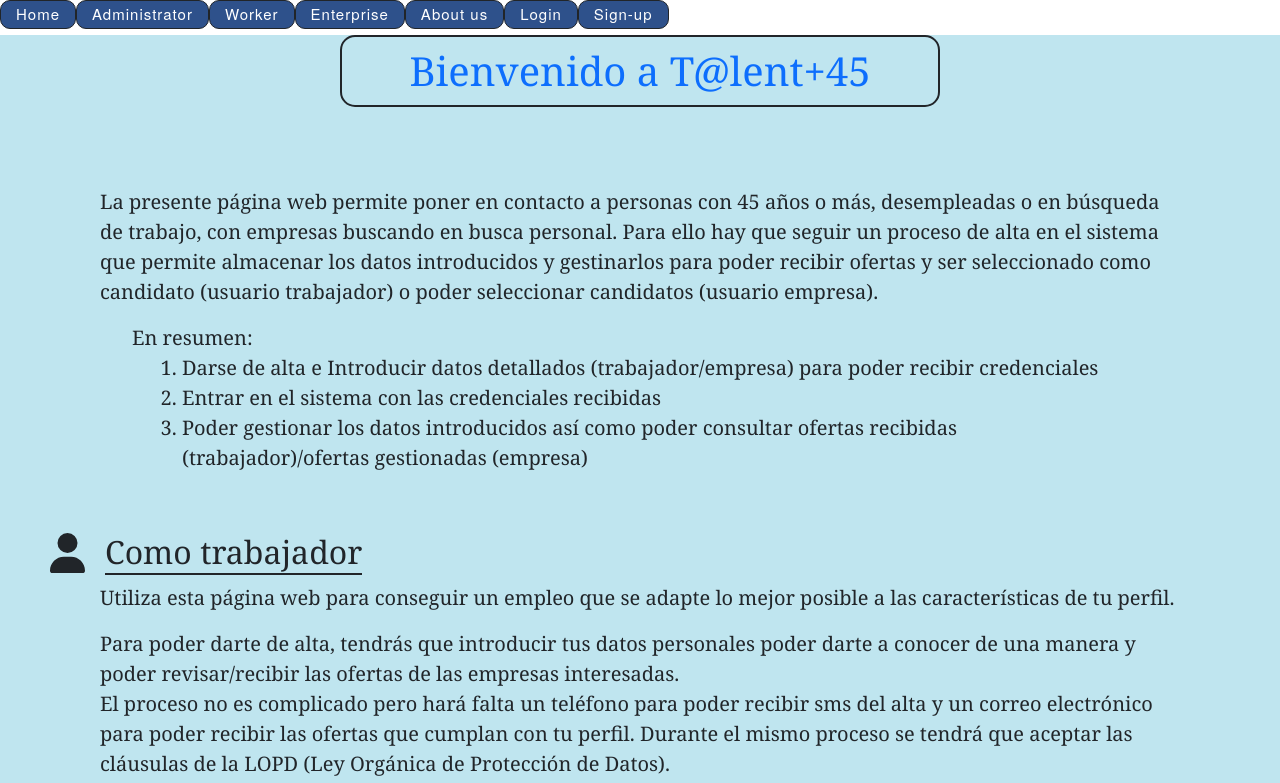
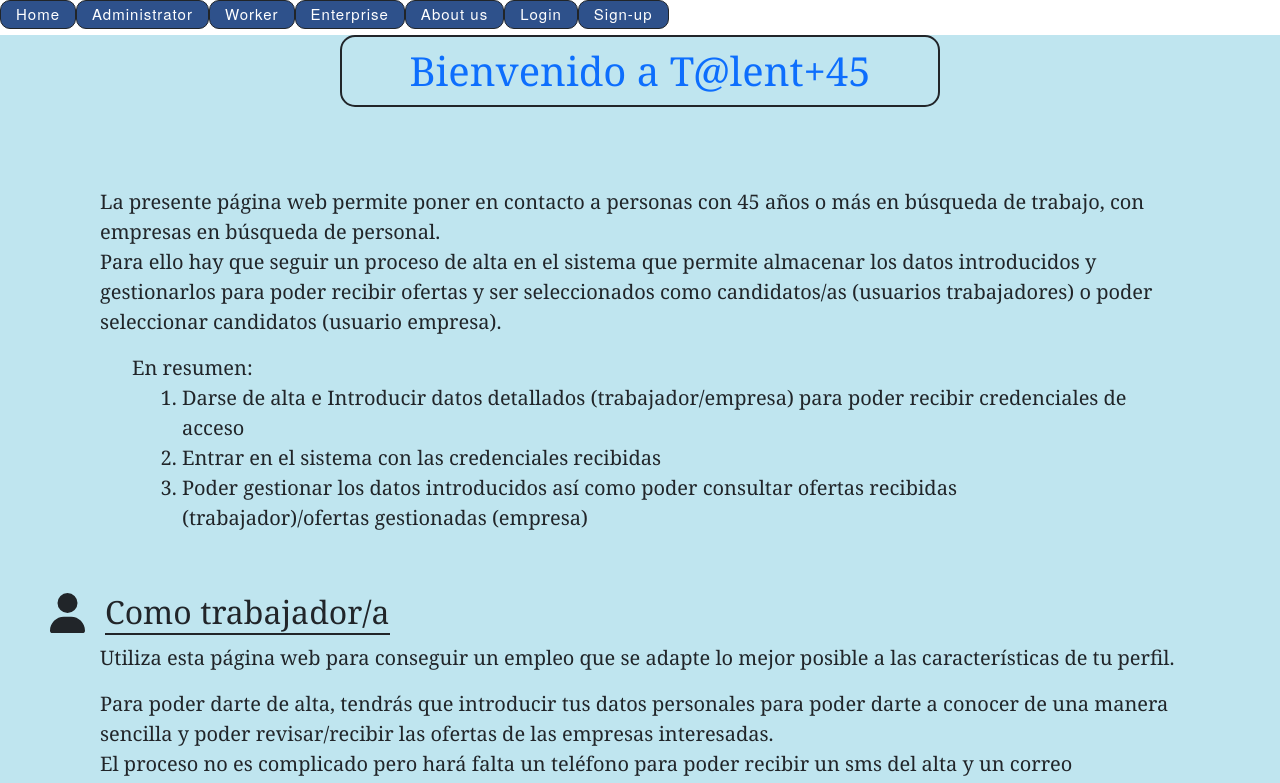
Before and after one commit to JasonRodriguezGarcia/client-React-Capstone, a React (Create React App) app: page / in a window 1280 px wide. Shown: the top 783 px of the page. Built offline with nearby package versions, Linux system fonts and the light colour scheme.

Commit message:
small corection in home page

```diff
--- a/src/pages/navigation/home.js
+++ b/src/pages/navigation/home.js
@@ -19,12 +19,13 @@ export default class Home extends Component { // props are like parameters
                     <h1><a href="#" name="inicio">Bienvenido a T@lent+45</a></h1>
                     <br/>
                     <div className="introduction">
-                        <p>La presente página web permite poner en contacto a personas con 45 años o más, desempleadas o en búsqueda de trabajo, con empresas buscando en busca personal. Para ello hay que seguir un proceso de alta en el sistema que permite almacenar los datos introducidos y gestinarlos para poder recibir ofertas y ser seleccionado como candidato (usuario trabajador) o poder seleccionar candidatos (usuario empresa).
+                        <p>La presente página web permite poner en contacto a personas con 45 años o más en búsqueda de trabajo, con empresas en búsqueda de personal. <br/>
+                        Para ello hay que seguir un proceso de alta en el sistema que permite almacenar los datos introducidos y gestionarlos para poder recibir ofertas y ser seleccionados como candidatos/as (usuarios trabajadores) o poder seleccionar candidatos (usuario empresa).
                         </p>
 
                         <ol>
                             En resumen:
-                            <li>Darse de alta e Introducir datos detallados (trabajador/empresa) para poder recibir credenciales</li>
+                            <li>Darse de alta e Introducir datos detallados (trabajador/empresa) para poder recibir credenciales de acceso</li>
                             <li>Entrar en el sistema con las credenciales recibidas</li>
                             <li>Poder gestionar los datos introducidos así como poder consultar ofertas recibidas (trabajador)/ofertas gestionadas (empresa)
                             </li>
@@ -36,13 +37,13 @@ export default class Home extends Component { // props are like parameters
                                 <FontAwesomeIcon icon={faUser}
                                                     />
                             </div>
-                            <h2>Como trabajador</h2>
+                            <h2>Como trabajador/a</h2>
                         </div>
                             <p>
                                 Utiliza esta página web para conseguir un empleo que se adapte lo mejor posible a las características de tu perfil.
                             </p>
-                            <p>Para poder darte de alta, tendrás que introducir tus datos personales poder darte a conocer de una manera y poder revisar/recibir las ofertas de las empresas interesadas.<br/>
-                            El proceso no es complicado pero hará falta un teléfono para poder recibir sms del alta y un correo electrónico para poder recibir las ofertas que cumplan con tu perfil. Durante el mismo proceso se tendrá que aceptar las cláusulas de la LOPD (Ley Orgánica de Protección de Datos).</p>
+                            <p>Para poder darte de alta, tendrás que introducir tus datos personales para poder darte a conocer de una manera sencilla y poder revisar/recibir las ofertas de las empresas interesadas.<br/>
+                            El proceso no es complicado pero hará falta un teléfono para poder recibir un sms del alta y un correo electrónico para poder recibir las ofertas que cumplan con tu perfil. Durante el mismo proceso se tendrá que aceptar las cláusulas de la LOPD (Ley Orgánica de Protección de Datos).</p>
                         <div className="workercontainerimagesvideos">
                             <a href="https://www.generacionsavia.org/formaciones-savia" target="_blank" rel="noreferrer">
                                 <img src={Image1} alt="Image1" title="GENERACION SAVIA"></img></a>
@@ -80,7 +81,7 @@ export default class Home extends Component { // props are like parameters
                             </div>
                             <h2>Como empresa</h2>
                             <p>Ingresa en esta página web para conseguir una búsqueda de personal de una manera cómoda y fácil que mejor se adapte a sus necesidades de reclutamiento</p>
-                            <p>Una vez realizada el alta, se introducirán los datos necesarios del perfil a concretar pudiéndo modificar los criterios de búsqueda para conseguir una mayor lista de posibles candidatos.</p>
+                            <p>Una vez realizada el alta, se introducirán los datos necesarios del perfil a concretar pudiendo modificar los criterios de búsqueda para conseguir una mayor lista de posibles candidatos.</p>
                         </div>
                         <div className="enterprisescontainerimagesvideos">
                                 <img src={Image5} alt="Image5" title="empresa-oficina"></img>
```
